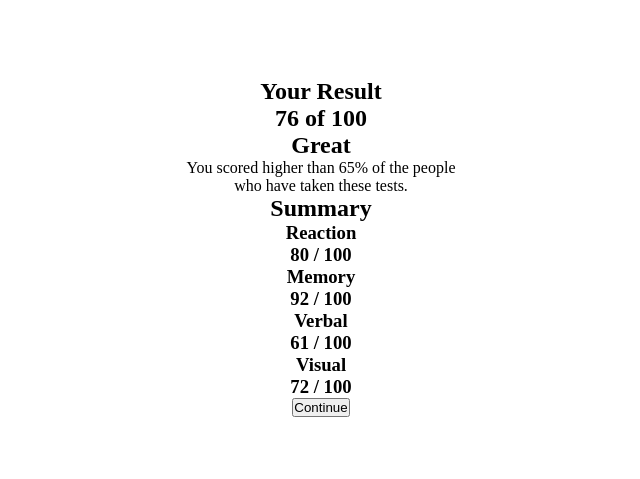
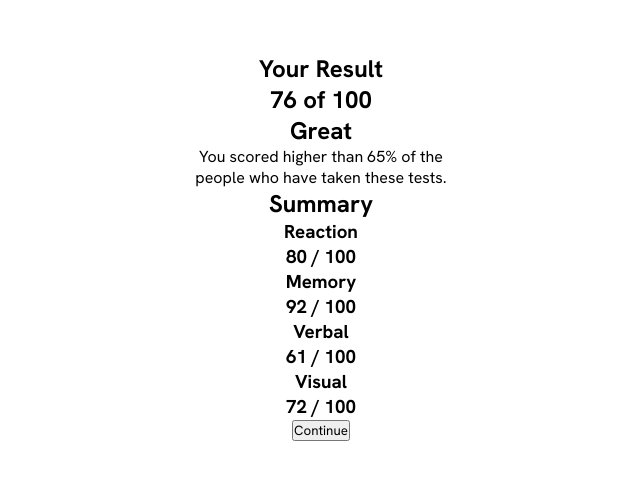
Before and after one commit to matheusfcorocher/results-summary-challenge, a plain HTML site: page index.html in a window 1280 px wide. Shown: the part 153-632 px from the top of the page, without its empty margins (319-959 px from the left). Drawn offline with Linux system fonts and the light colour scheme.

Commit message:
refactor: change actual font-family for the required font-family

```diff
--- a/index.css
+++ b/index.css
@@ -1,3 +1,5 @@
+@font-face { font-family: Hanken Grotesk; src: url('./assets/fonts/HankenGrotesk-VariableFont_wght.ttf'); }
+
 :root {
     /*Colors*/
     /*Primary*/
@@ -19,8 +21,8 @@
     --dark-gray-blue: hsl(224, 30%, 27%);
 
     /*Typography*/
-    --font-family: 'Outfit', sans-serif;
-    --font-size-medium: 1rem;
+    --font-family: 'Hanken Grotesk', sans-serif;
+    --font-size-medium: 1.1rem;
     --font-size-large: 1.25rem;
 
     /*Spacing*/
@@ -35,6 +37,7 @@
     margin: 0;
     padding: 0;
     box-sizing: border-box;
+    font-family: var(--font-family);
 }
 
 body {
```
